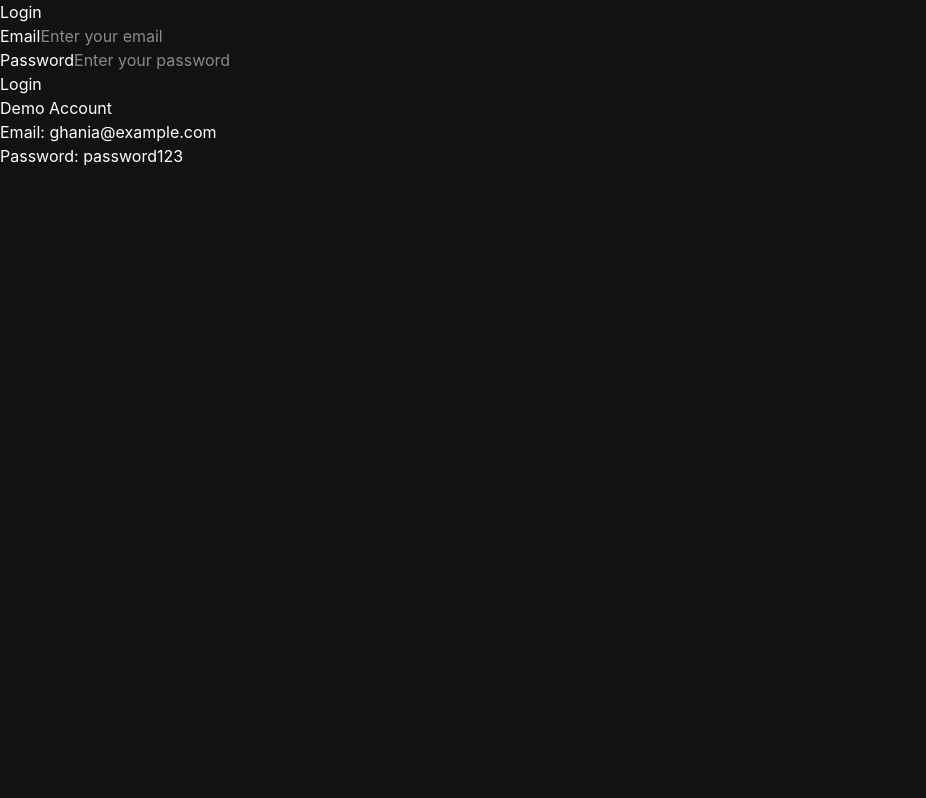
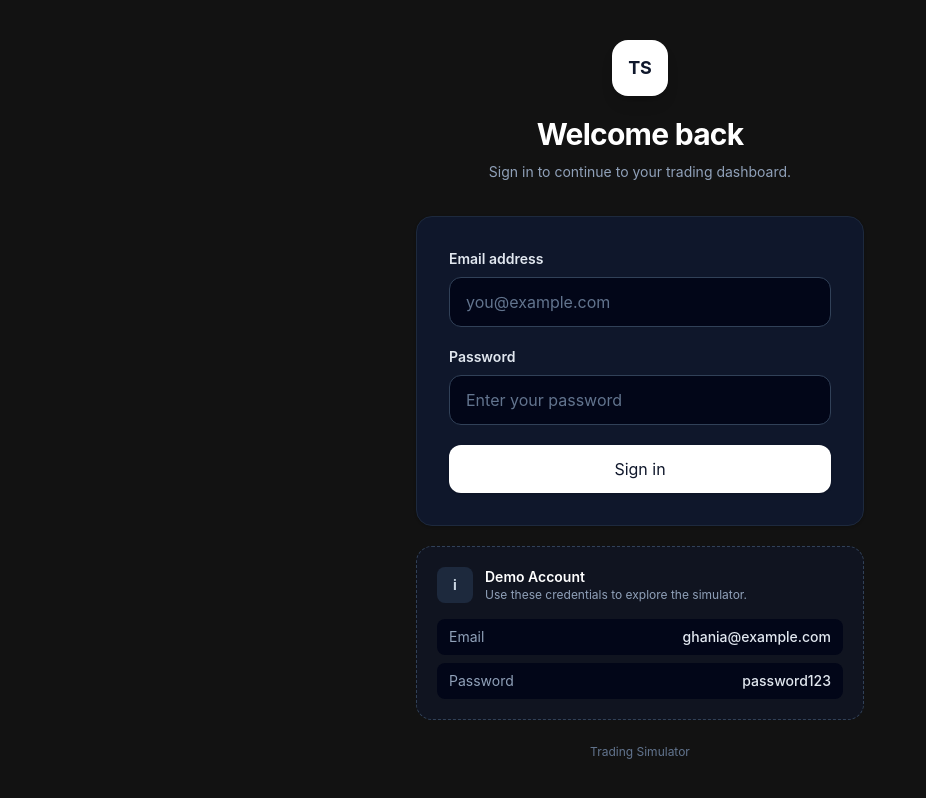
Before and after one commit to ghania-03/trading-simulator, a React (Vite) app: page /login in a window 1280 px wide. Shown: the whole page, without its empty margins (0-926 px from the left). Built offline with nearby package versions, Linux system fonts and the light colour scheme.

Commit message:
Polish login page UI

```diff
--- a/src/pages/Login.jsx
+++ b/src/pages/Login.jsx
@@ -28,11 +28,8 @@ function Login() {
     reset,
   } = useAuth();
 
-  const [email, setEmail] =
-    useState("");
-
-  const [password, setPassword] =
-    useState("");
+  const [email, setEmail] = useState("");
+  const [password, setPassword] = useState("");
 
   const from =
     location.state?.from?.pathname
@@ -40,10 +37,7 @@ function Login() {
       : "/app/market";
 
   useEffect(() => {
-    if (
-      isInitialized &&
-      isAuthenticated
-    ) {
+    if (isInitialized && isAuthenticated) {
       navigate(from, {
         replace: true,
       });
@@ -78,13 +72,39 @@ function Login() {
   }
 
   return (
-    <main>
-      <h1>Login</h1>
+    <main className="flex min-h-[calc(100vh-73px)] items-center justify-center px-4 py-10 sm:px-6">
+      <div className="w-full max-w-md">
+        {/* Brand / Intro */}
+        <div className="mb-8 text-center">
+          <div className="mx-auto flex h-14 w-14 items-center justify-center rounded-2xl bg-slate-900 text-white shadow-lg dark:bg-white dark:text-slate-900">
+            <span className="text-lg font-bold">
+              TS
+            </span>
+          </div>
 
-      <form onSubmit={handleSubmit}>
+          <h1 className="mt-5 text-3xl font-bold tracking-tight text-slate-950 dark:text-white">
+            Welcome back
+          </h1>
+
+          <p className="mt-2 text-sm leading-6 text-slate-500 dark:text-slate-400">
+            Sign in to continue to your trading
+            dashboard.
+          </p>
+        </div>
+
+        {/* Login Card */}
+        <section className="rounded-2xl border border-slate-200 bg-white p-6 shadow-sm dark:border-slate-800 dark:bg-slate-900 sm:p-8">
+          <form
+            onSubmit={handleSubmit}
+            className="space-y-5"
+          >
+            {/* Email */}
             <div>
-          <label htmlFor="email">
-            Email
+              <label
+                htmlFor="email"
+                className="mb-2 block text-sm font-semibold text-slate-700 dark:text-slate-200"
+              >
+                Email address
               </label>
 
               <input
@@ -94,14 +114,20 @@ function Login() {
                 onChange={(event) =>
                   setEmail(event.target.value)
                 }
-            placeholder="Enter your email"
+                placeholder="you@example.com"
                 required
                 autoComplete="email"
+                disabled={isPending}
+                className="w-full rounded-xl border border-slate-300 bg-white px-4 py-3 text-sm text-slate-900 outline-none transition placeholder:text-slate-400 focus:border-slate-500 focus:ring-4 focus:ring-slate-100 disabled:cursor-not-allowed disabled:opacity-60 dark:border-slate-700 dark:bg-slate-950 dark:text-white dark:placeholder:text-slate-500 dark:focus:border-slate-500 dark:focus:ring-slate-800"
               />
             </div>
 
+            {/* Password */}
             <div>
-          <label htmlFor="password">
+              <label
+                htmlFor="password"
+                className="mb-2 block text-sm font-semibold text-slate-700 dark:text-slate-200"
+              >
                 Password
               </label>
 
@@ -115,36 +141,88 @@ function Login() {
                 placeholder="Enter your password"
                 required
                 autoComplete="current-password"
+                disabled={isPending}
+                className="w-full rounded-xl border border-slate-300 bg-white px-4 py-3 text-sm text-slate-900 outline-none transition placeholder:text-slate-400 focus:border-slate-500 focus:ring-4 focus:ring-slate-100 disabled:cursor-not-allowed disabled:opacity-60 dark:border-slate-700 dark:bg-slate-950 dark:text-white dark:placeholder:text-slate-500 dark:focus:border-slate-500 dark:focus:ring-slate-800"
               />
             </div>
 
+            {/* Error */}
+            {error && (
+              <div
+                role="alert"
+                className="rounded-xl border border-red-200 bg-red-50 px-4 py-3 text-sm text-red-700 dark:border-red-950/60 dark:bg-red-950/20 dark:text-red-400"
+              >
+                <p className="font-semibold">
+                  Login failed
+                </p>
+                <p className="mt-1">
+                  {error.message}
+                </p>
+              </div>
+            )}
+
+            {/* Submit */}
             <button
               type="submit"
               disabled={isPending}
+              className="flex w-full items-center justify-center rounded-xl bg-slate-900 px-4 py-3 text-sm font-semibold text-white shadow-sm transition hover:bg-slate-800 focus:outline-none focus:ring-4 focus:ring-slate-200 disabled:cursor-not-allowed disabled:opacity-60 dark:bg-white dark:text-slate-900 dark:hover:bg-slate-200 dark:focus:ring-slate-700"
             >
-          {isPending
-            ? "Logging in..."
-            : "Login"}
+              {isPending ? (
+                <span className="flex items-center gap-2">
+                  <span className="h-4 w-4 animate-spin rounded-full border-2 border-white/30 border-t-white dark:border-slate-900/30 dark:border-t-slate-900" />
+                  Logging in...
+                </span>
+              ) : (
+                "Sign in"
+              )}
             </button>
+          </form>
+        </section>
 
-        {error && (
-          <p role="alert">
-            {error.message}
+        {/* Demo Account */}
+        <section className="mt-5 rounded-2xl border border-dashed border-slate-300 bg-slate-50 p-5 dark:border-slate-700 dark:bg-slate-900/60">
+          <div className="flex items-center gap-3">
+            <div className="flex h-9 w-9 shrink-0 items-center justify-center rounded-lg bg-slate-200 text-sm font-bold text-slate-600 dark:bg-slate-800 dark:text-slate-300">
+              i
+            </div>
+
+            <div>
+              <h2 className="text-sm font-semibold text-slate-900 dark:text-white">
+                Demo Account
+              </h2>
+
+              <p className="text-xs text-slate-500 dark:text-slate-400">
+                Use these credentials to explore
+                the simulator.
               </p>
-        )}
-      </form>
+            </div>
+          </div>
 
-      <section>
-        <h2>Demo Account</h2>
+          <div className="mt-4 grid gap-2 text-sm">
+            <div className="flex items-center justify-between rounded-lg bg-white px-3 py-2 dark:bg-slate-950">
+              <span className="text-slate-500 dark:text-slate-400">
+                Email
+              </span>
+              <span className="font-medium text-slate-800 dark:text-slate-200">
+                ghania@example.com
+              </span>
+            </div>
 
-        <p>
-          Email: ghania@example.com
+            <div className="flex items-center justify-between rounded-lg bg-white px-3 py-2 dark:bg-slate-950">
+              <span className="text-slate-500 dark:text-slate-400">
+                Password
+              </span>
+              <span className="font-medium text-slate-800 dark:text-slate-200">
+                password123
+              </span>
+            </div>
+          </div>
+        </section>
+
+        <p className="mt-6 text-center text-xs text-slate-400 dark:text-slate-500">
+          Trading Simulator
         </p>
-
-        <p>
-          Password: password123
-        </p>
-      </section>
+      </div>
     </main>
   );
 }
```
Lines whose indentation alone changed are shown as unchanged.
